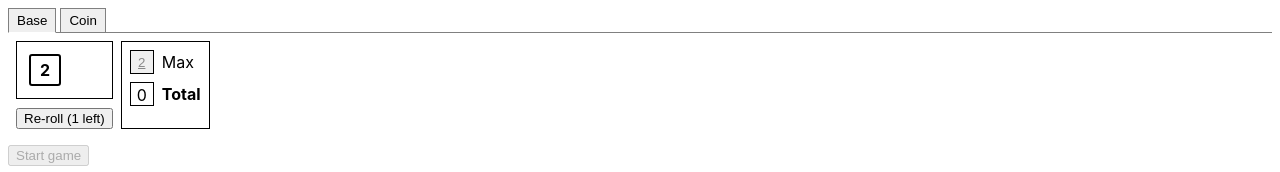
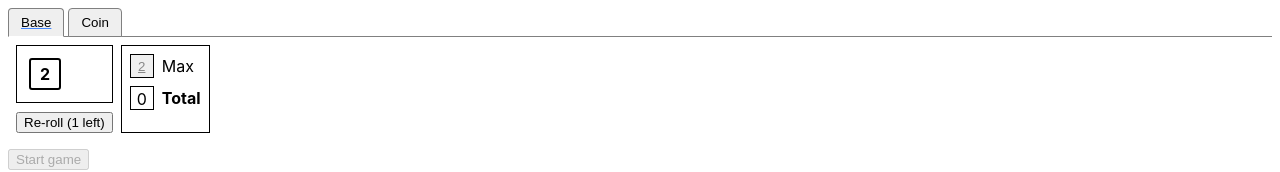
Before and after one commit to nick-hiebl/yahtz-like, a React (Create React App) app: page / in a window 1280 px wide. Shown: the top 172 px of the page. Built offline with nearby package versions, Linux system fonts and the light colour scheme; the HTML template or start-up script is replaced by a standard one.

Commit message:
Slightly nicer tab styling

```diff
--- a/src/Tabs/Tabs.css
+++ b/src/Tabs/Tabs.css
@@ -14,11 +14,15 @@ div[role="tablist"]::after {
 }
 
 button[role="tab"] {
-    padding: 4px 8px;
+    padding: 6px 12px;
     border: 1px solid grey;
     cursor: pointer;
+    border-start-end-radius: 4px;
+    border-start-start-radius: 4px;
 }
 
 button[role="tab"][aria-selected="true"] {
     border-bottom-color: white;
+    text-decoration: underline;
+    text-decoration-color: #48f;
 }
```
